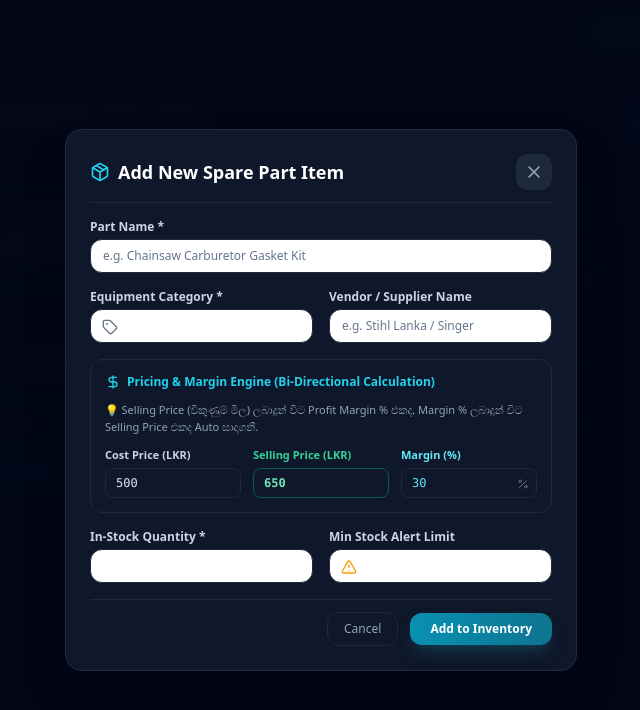
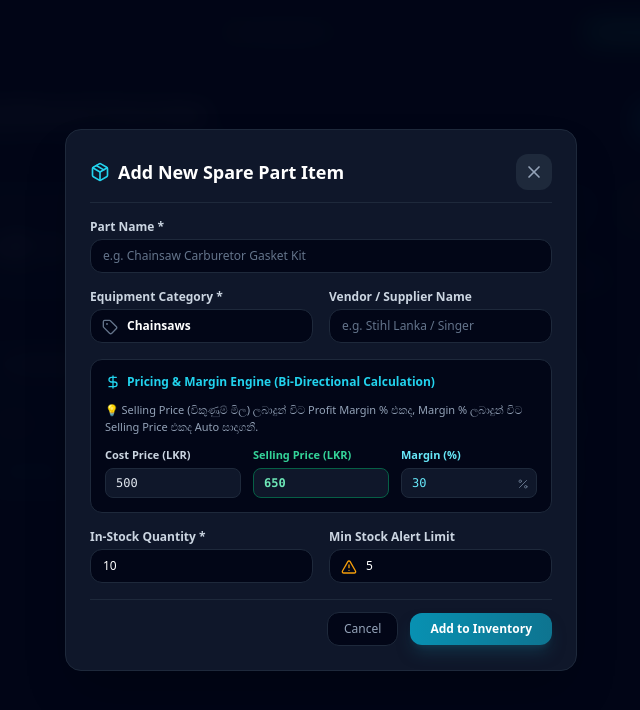
Before and after one commit to vidzocreations-cell/FIxMaster, a Next.js app: page / in a window 1280 px wide. Both pictures are taken after a click on the button "Add Spare Part". Shown: the top 710 px of the page, without its empty margins (319-959 px from the left). Built offline with nearby package versions, Linux system fonts and the light colour scheme.

Commit message:
Fix input text visibility and background styling in PartModal

```diff
--- a/components/PartModal.tsx
+++ b/components/PartModal.tsx
@@ -3,7 +3,7 @@
 import React, { useState, useEffect } from 'react';
 import { createPortal } from 'react-dom';
 import { X, Package, Tag, DollarSign, Percent, AlertTriangle } from 'lucide-react';
-import { EQUIPMENT_CATEGORIES, Part, EquipmentCategory } from '@/lib/types';
+import { EQUIPMENT_CATEGORIES, Part } from '@/lib/types';
 import { getStoredParts, saveStoredParts } from '@/lib/supabase';
 
 interface PartModalProps {
@@ -154,7 +154,7 @@ export default function PartModal({ isOpen, onClose, partToEdit, onSaved }: Part
               value={partName}
               onChange={(e) => setPartName(e.target.value)}
               placeholder="e.g. Chainsaw Carburetor Gasket Kit"
-              className="w-full bg-slate-955 border border-slate-800 rounded-xl px-3 py-2 text-xs text-white placeholder-slate-500 focus:border-cyan-500 focus:outline-none"
+              className="w-full bg-slate-950 border border-slate-800 rounded-xl px-3 py-2 text-xs text-white placeholder-slate-500 focus:border-cyan-500 focus:outline-none"
             />
           </div>
 
@@ -171,7 +171,7 @@ export default function PartModal({ isOpen, onClose, partToEdit, onSaved }: Part
                   value={category}
                   onChange={(e) => setCategory(e.target.value)}
                   placeholder="Type or select category (e.g. Chainsaws, Generator)"
-                  className="w-full bg-slate-955 border border-slate-800 rounded-xl pl-9 pr-3 py-2 text-xs text-white focus:border-cyan-500 focus:outline-none font-semibold"
+                  className="w-full bg-slate-950 border border-slate-800 rounded-xl pl-9 pr-3 py-2 text-xs text-white placeholder-slate-500 focus:border-cyan-500 focus:outline-none font-semibold"
                 />
                 <datalist id="parts-equipment-categories-list">
                   {EQUIPMENT_CATEGORIES.map((cat) => (
@@ -189,13 +189,13 @@ export default function PartModal({ isOpen, onClose, partToEdit, onSaved }: Part
                 value={vendorName}
                 onChange={(e) => setVendorName(e.target.value)}
                 placeholder="e.g. Stihl Lanka / Singer"
-                className="w-full bg-slate-955 border border-slate-800 rounded-xl px-3 py-2 text-xs text-white placeholder-slate-500 focus:border-cyan-500 focus:outline-none"
+                className="w-full bg-slate-950 border border-slate-800 rounded-xl px-3 py-2 text-xs text-white placeholder-slate-500 focus:border-cyan-500 focus:outline-none"
               />
             </div>
           </div>
 
           {/* Pricing Engine Box (Two-Way Bi-Directional Auto Calculation) */}
-          <div className="p-3.5 rounded-xl bg-slate-955 border border-slate-800 space-y-3">
+          <div className="p-3.5 rounded-xl bg-slate-950 border border-slate-800 space-y-3">
             <h3 className="text-xs font-bold text-cyan-400 flex items-center gap-1.5">
               <DollarSign className="w-4 h-4" /> Pricing & Margin Engine (Bi-Directional Calculation)
             </h3>
@@ -261,7 +261,7 @@ export default function PartModal({ isOpen, onClose, partToEdit, onSaved }: Part
                 required
                 value={stockQuantity}
                 onChange={(e) => setStockQuantity(Number(e.target.value))}
-                className="w-full bg-slate-955 border border-slate-800 rounded-xl px-3 py-2 text-xs text-white focus:border-cyan-500 focus:outline-none"
+                className="w-full bg-slate-950 border border-slate-800 rounded-xl px-3 py-2 text-xs text-white focus:border-cyan-500 focus:outline-none"
               />
             </div>
 
@@ -275,7 +275,7 @@ export default function PartModal({ isOpen, onClose, partToEdit, onSaved }: Part
                   required
                   value={minStockAlert}
                   onChange={(e) => setMinStockAlert(Number(e.target.value))}
-                  className="w-full bg-slate-955 border border-slate-800 rounded-xl pl-9 pr-3 py-2 text-xs text-white focus:border-cyan-500 focus:outline-none"
+                  className="w-full bg-slate-950 border border-slate-800 rounded-xl pl-9 pr-3 py-2 text-xs text-white focus:border-cyan-500 focus:outline-none"
                 />
               </div>
             </div>
@@ -286,7 +286,7 @@ export default function PartModal({ isOpen, onClose, partToEdit, onSaved }: Part
             <button
               type="button"
               onClick={onClose}
-              className="px-4 py-2 rounded-xl text-xs text-slate-400 bg-slate-955 border border-slate-800 hover:text-white transition-all cursor-pointer"
+              className="px-4 py-2 rounded-xl text-xs text-slate-400 bg-slate-950 border border-slate-800 hover:text-white transition-all cursor-pointer"
             >
               Cancel
             </button>
```
